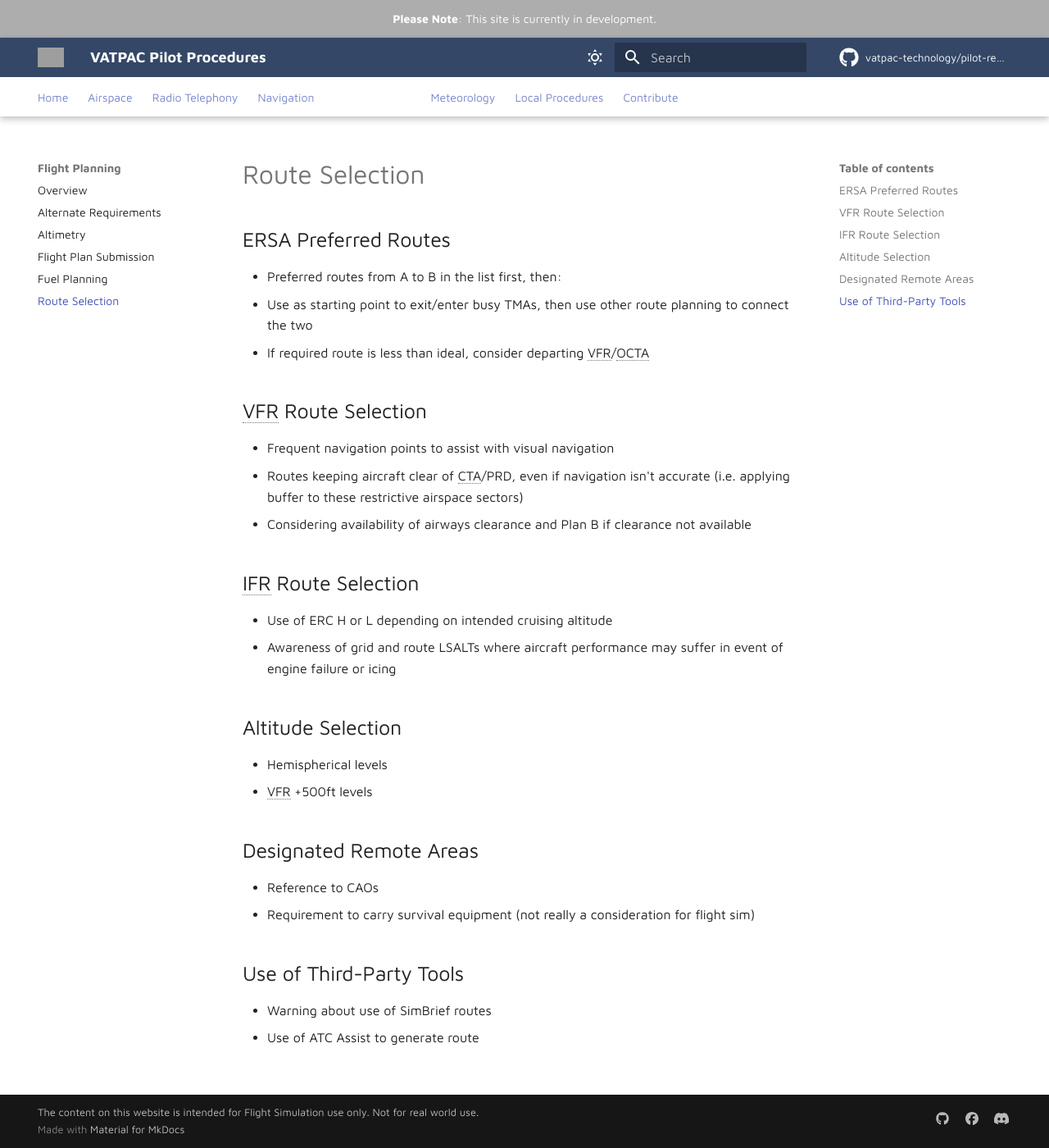
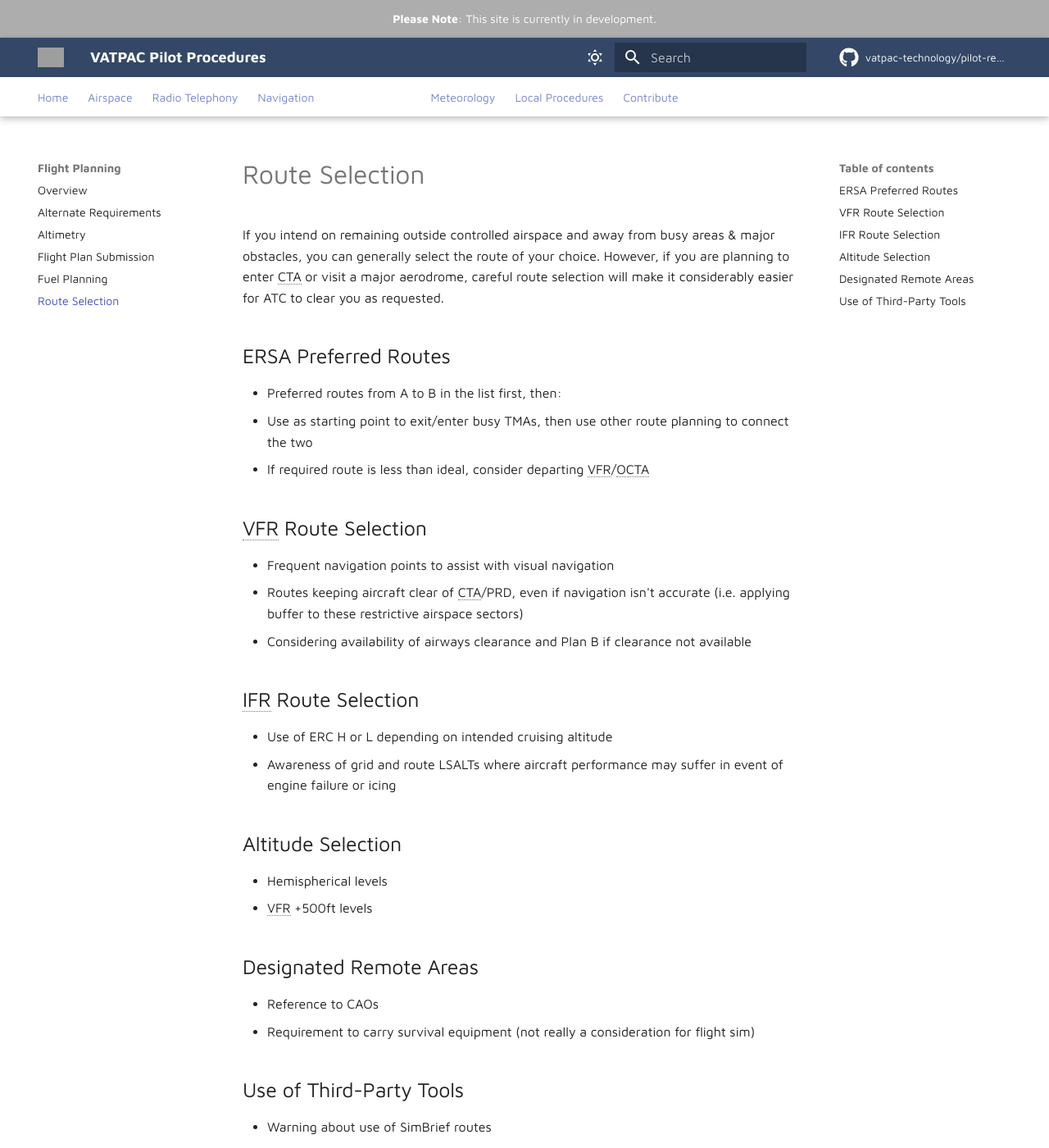
Before and after one commit to vatpac-technology/pilot-resources, an MkDocs documentation site: the page built from docs/flight-planning/routeselection.md, in a window 1280 px wide and 1400 px high. Shown: the whole window at 82% size. Built offline with MkDocs 1.6.1 and Material for MkDocs 9.7.7, drawn with Linux system fonts in a browser that asks for light colours; comment, search, counter and statistics services are not loaded; some of the changed text lies outside the part shown; grey boxes are pictures that could not be loaded.

Commit message:
Initial intro

```diff
--- a/docs/flight-planning/routeselection.md
+++ b/docs/flight-planning/routeselection.md
@@ -3,6 +3,8 @@
 ---
 
 --8<-- "includes/abbreviations.md"
+
+If you intend on remaining outside controlled airspace and away from busy areas & major obstacles, you can generally select the route of your choice. However, if you are planning to enter CTA or visit a major aerodrome, careful route selection will make it considerably easier for ATC to clear you as requested.
 
 ## ERSA Preferred Routes
 - Preferred routes from A to B in the list first, then:
@@ -29,3 +31,4 @@
 ## Use of Third-Party Tools
 - Warning about use of SimBrief routes
 - Use of ATC Assist to generate route
+- Local Procedures section for notes on VFR coded clearances, etc
```
